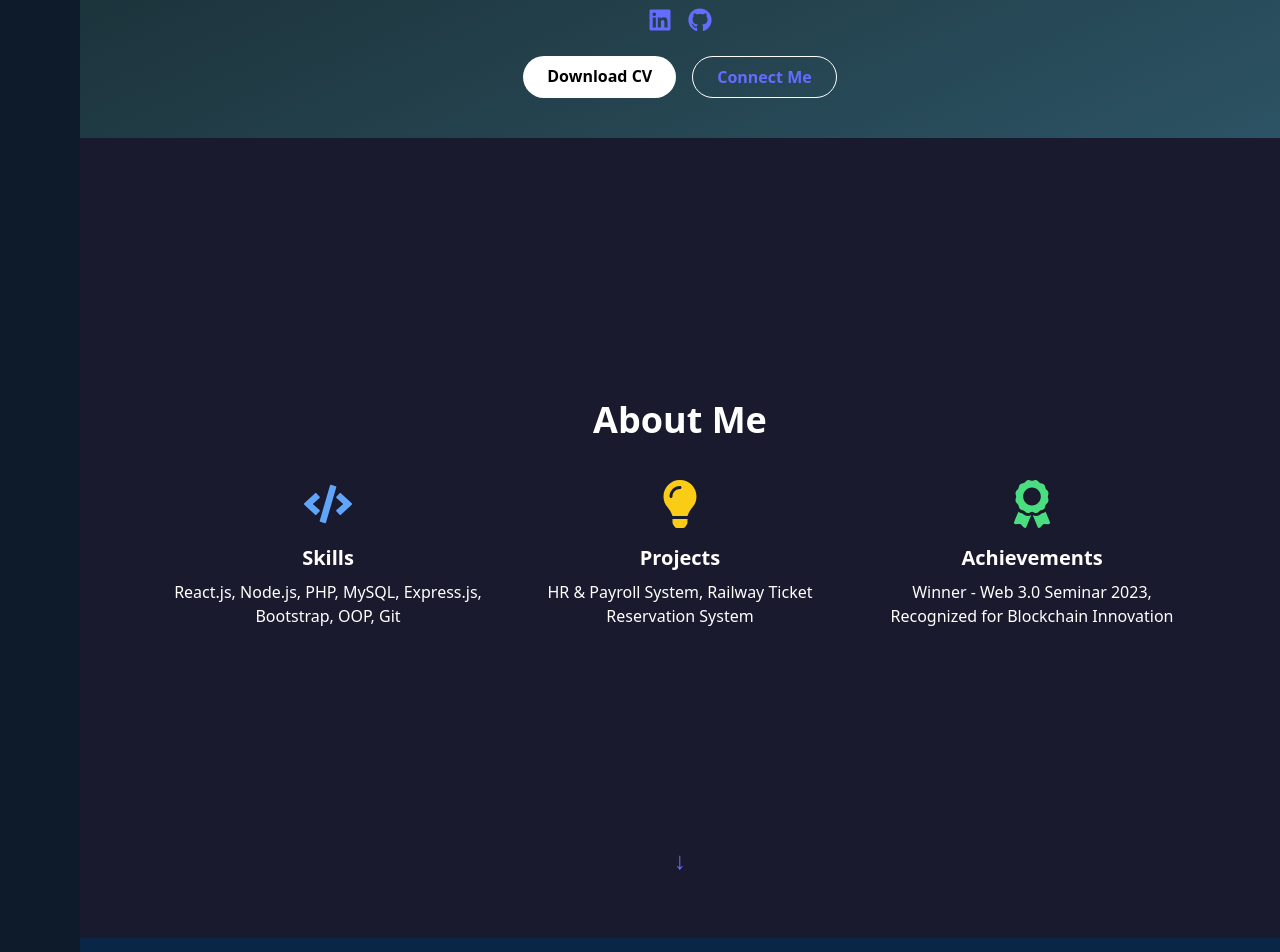
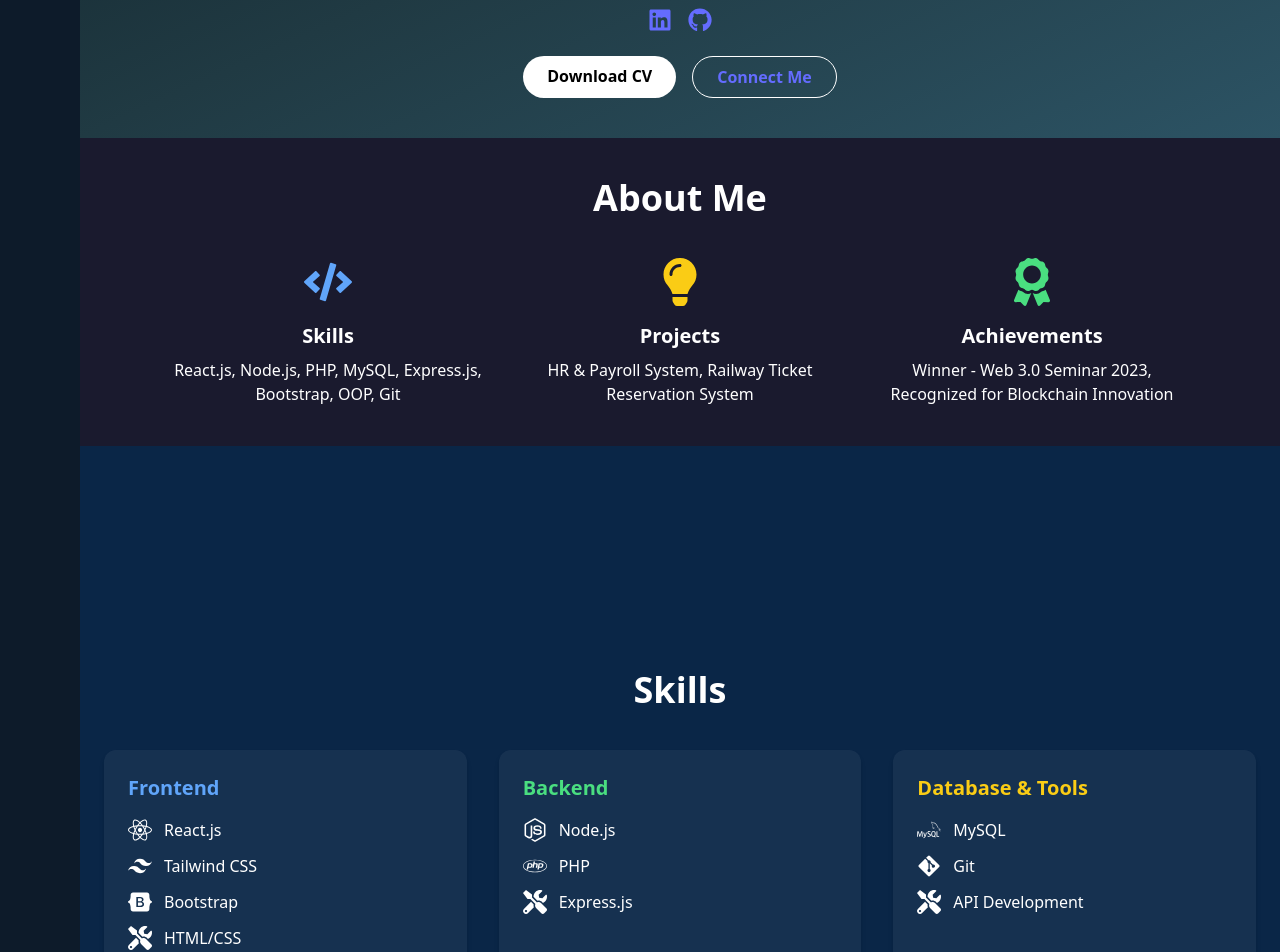
Before and after one commit to Itzmeyogesh/Nikita-Portfolio, a React (Vite) app: page / in a window 1280 px wide. Shown: the part 400-1352 px from the top of the page. Built offline with nearby package versions, Linux system fonts and the light colour scheme.

Commit message:
Update About.jsx

```diff
--- a/src/components/About.jsx
+++ b/src/components/About.jsx
@@ -4,25 +4,21 @@ const About = () => {
   return (
     <section
       id="about"
-      className="min-h-screen flex flex-col justify-between items-center px-6 py-10 bg-[#1a1a2e] text-white text-center"
+      className="w-full px-6 py-10 bg-[#1a1a2e] text-white text-center"
     >
-      {/* Top Heading and Content */}
-      <div className="w-full max-w-5xl flex-grow flex flex-col justify-center">
+      <div className="w-full max-w-5xl mx-auto">
         <h2 className="text-4xl font-bold mb-10">About Me</h2>
-
         <div className="grid grid-cols-1 md:grid-cols-3 gap-8">
           <div>
             <FaCode className="text-5xl text-blue-400 mx-auto mb-4" />
             <h3 className="text-xl font-semibold mb-2">Skills</h3>
             <p>React.js, Node.js, PHP, MySQL, Express.js, Bootstrap, OOP, Git</p>
           </div>
-
           <div>
             <FaLightbulb className="text-5xl text-yellow-400 mx-auto mb-4" />
             <h3 className="text-xl font-semibold mb-2">Projects</h3>
             <p>HR & Payroll System, Railway Ticket Reservation System</p>
           </div>
-
           <div>
             <FaAward className="text-5xl text-green-400 mx-auto mb-4" />
             <h3 className="text-xl font-semibold mb-2">Achievements</h3>
@@ -30,11 +26,6 @@ const About = () => {
           </div>
         </div>
       </div>
-
-      {/* Bottom Scroll Arrow */}
-      <a href="#skills" className="mb-2 md:mb-4 animate-bounce text-2xl">
-        ↓
-      </a>
     </section>
   );
 };
```
